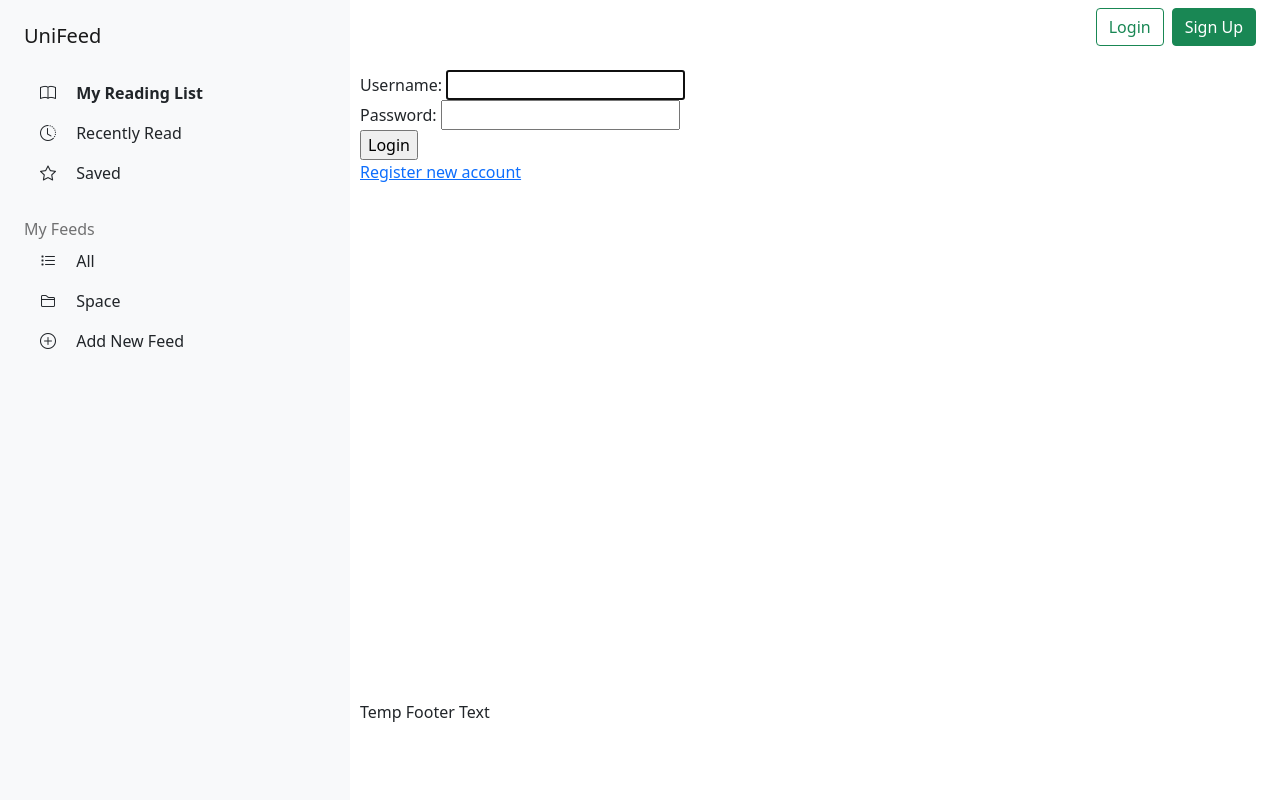
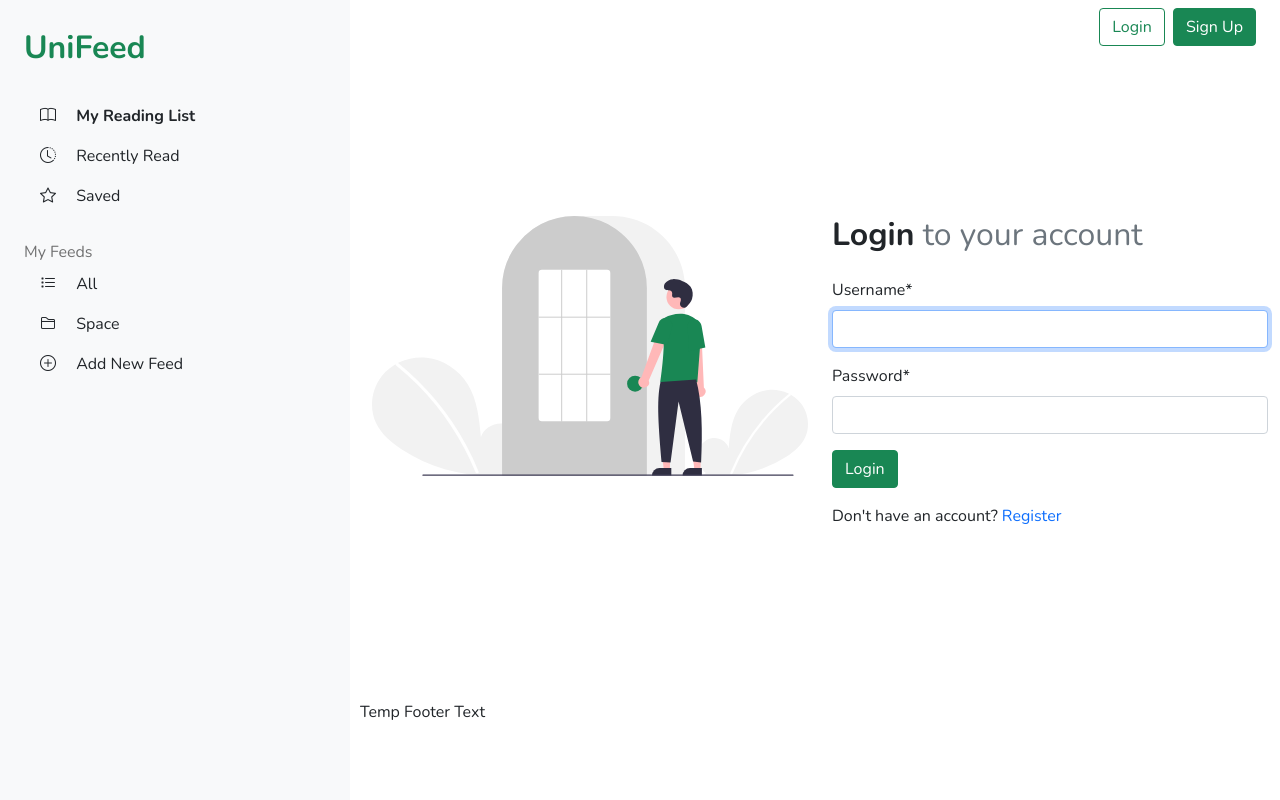
Before and after one commit to JordanTallon/unifeed_archived, a Django app: page /account/login/ in a window 1280 px wide. Run offline with Django 5.2, Linux system fonts and the light colour scheme; some libraries are stand-ins or nearby versions.

Commit message:
Add styling for login template

```diff
--- a/project_files/templates/accounts/login.html
+++ b/project_files/templates/accounts/login.html
@@ -1,9 +1,33 @@
 {% extends "global/base.html" %}
+{% load crispy_forms_tags %}
+{% load static %}
 {% block content %}
-  <form action="" method="post">
-    {% csrf_token %}
-    {{ form }}
-    <input type="submit" value="Login">
-  </form>
-  <a href="{% url 'registration' %}">Register new account</a>
+  <div class="container d-flex h-100">
+    <div class="my-auto row">
+      <div class="col-6">
+        <img src="{% static 'images/login.svg' %}"
+             class="img-fluid"
+             alt="Man entering a door"
+             width="auto"
+             height="auto">
+      </div>
+      <div class="col-6">
+        <h1 class="text-muted h2 mb-4">
+          <span class="text-dark fw-bold">Login</span> to your account
+        </h1>
+        <form action="" method="post">
+          {% csrf_token %}
+          {% crispy form %}
+          <input type="submit" value="Login" class="btn btn-success">
+        </form>
+        <p>
+          <a href="{% url 'registration' %}"
+             class="text-decoration-none mt-3 d-block">
+            <span class="text-dark mt-4">Don't have an account?</span>
+            Register
+          </a>
+        </p>
+      </div>
+    </div>
+  </div>
 {% endblock content %}
--- a/project_files/templates/global/base.html
+++ b/project_files/templates/global/base.html
@@ -18,6 +18,11 @@
     <!-- Bootstrap Icons -->
     <link rel="stylesheet"
           href="https://cdn.jsdelivr.net/npm/bootstrap-icons@1.11.3/font/bootstrap-icons.min.css">
+    <!-- Google Fonts -->
+    <link rel="preconnect" href="https://fonts.googleapis.com">
+    <link rel="preconnect" href="https://fonts.gstatic.com" crossorigin>
+    <link href="https://fonts.googleapis.com/css2?family=Nunito:wght@300;400;700&display=swap"
+          rel="stylesheet">
     <title>
       {% block title %}
         Unifeed
--- a/project_files/templates/global/sidenav.html
+++ b/project_files/templates/global/sidenav.html
@@ -4,7 +4,8 @@ Note: Should the side nav even render at all if the user is not logged in?
 <nav class="navbar-light bg-light h-100" aria-label="Sidebar navigation">
     <ul class="nav flex-column p-4">
         <li class="nav-item mb-4">
-            <a href="{% url "home" %}" class="navbar-brand h2">UniFeed</a>
+            <a href="{% url "home" %}"
+               class="navbar-brand fs-2 fw-bold text-success">UniFeed</a>
         </li>
         <li class="nav-item">
             <a class="nav-link text-dark active" href="{% url 'feed-list' %}">
--- a/project_files/unifeed/static/style.css
+++ b/project_files/unifeed/static/style.css
@@ -1,3 +1,7 @@
+*{
+    font-family: 'Nunito', sans-serif;
+}
+
 html,
 body {
     padding: 0;
```
Also changed, not shown: project_files/unifeed/static/images/login.svg (added).
